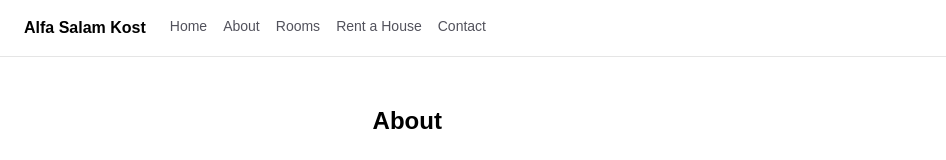
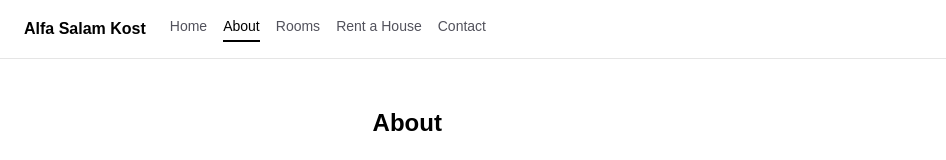
Before and after one commit to aljuhaeda/alfa-salam-kost-site, a Next.js app: page /about in a window 1280 px wide. Shown: the top 160 px of the page, without its empty margins (0-946 px from the left). Built offline with nearby package versions, Linux system fonts and the light colour scheme.

Commit message:
Add active nav-link highlighting

```diff
--- a/src/app/layout.tsx
+++ b/src/app/layout.tsx
@@ -1,15 +1,7 @@
 import type { Metadata } from "next";
-import Link from "next/link";
 import { Geist, Geist_Mono } from "next/font/google";
 import "./globals.css";
-
-const NAV = [
-  { href: "/", label: "Home" },
-  { href: "/about", label: "About" },
-  { href: "/rooms", label: "Rooms" },
-  { href: "/rukost", label: "Rent a House" },
-  { href: "/contact", label: "Contact" },
-];
+import NavLinks from "./nav-links";
 
 const geistSans = Geist({
   variable: "--font-geist-sans",
@@ -37,17 +29,11 @@ export default function RootLayout({
       className={`${geistSans.variable} ${geistMono.variable} h-full antialiased`}
     >
       <body className="min-h-full flex flex-col bg-zinc-50 dark:bg-black">
-        <header className="flex gap-6 border-b border-black/10 px-6 py-4 dark:border-white/10">
+        <header className="flex flex-wrap items-center gap-6 border-b border-black/10 px-6 py-4 dark:border-white/10">
           <span className="font-semibold text-black dark:text-zinc-50">
             Alfa Salam Kost
           </span>
-          <nav className="flex gap-4 text-sm text-zinc-600 dark:text-zinc-400">
-            {NAV.map((item) => (
-              <Link key={item.href} href={item.href} className="hover:underline">
-                {item.label}
-              </Link>
-            ))}
-          </nav>
+          <NavLinks />
         </header>
         <div className="flex flex-1 flex-col">{children}</div>
       </body>
--- /dev/null
+++ b/src/app/nav-links.tsx
@@ -0,0 +1,37 @@
+"use client";
+
+import Link from "next/link";
+import { usePathname } from "next/navigation";
+
+const NAV = [
+  { href: "/", label: "Home" },
+  { href: "/about", label: "About" },
+  { href: "/rooms", label: "Rooms" },
+  { href: "/rukost", label: "Rent a House" },
+  { href: "/contact", label: "Contact" },
+];
+
+export default function NavLinks() {
+  const pathname = usePathname();
+
+  return (
+    <nav className="flex gap-4 overflow-x-auto text-sm text-zinc-600 dark:text-zinc-400">
+      {NAV.map((item) => {
+        const active = item.href === "/" ? pathname === "/" : pathname.startsWith(item.href);
+        return (
+          <Link
+            key={item.href}
+            href={item.href}
+            className={`whitespace-nowrap pb-1 ${
+              active
+                ? "border-b-2 border-black font-medium text-black dark:border-white dark:text-zinc-50"
+                : "border-b-2 border-transparent hover:underline"
+            }`}
+          >
+            {item.label}
+          </Link>
+        );
+      })}
+    </nav>
+  );
+}
```
